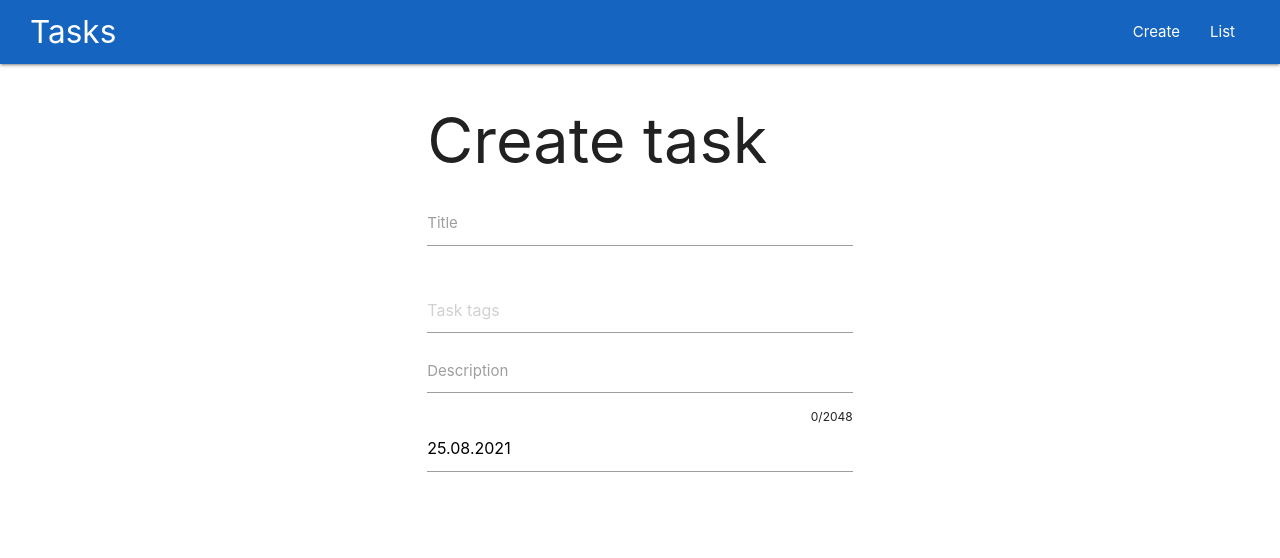
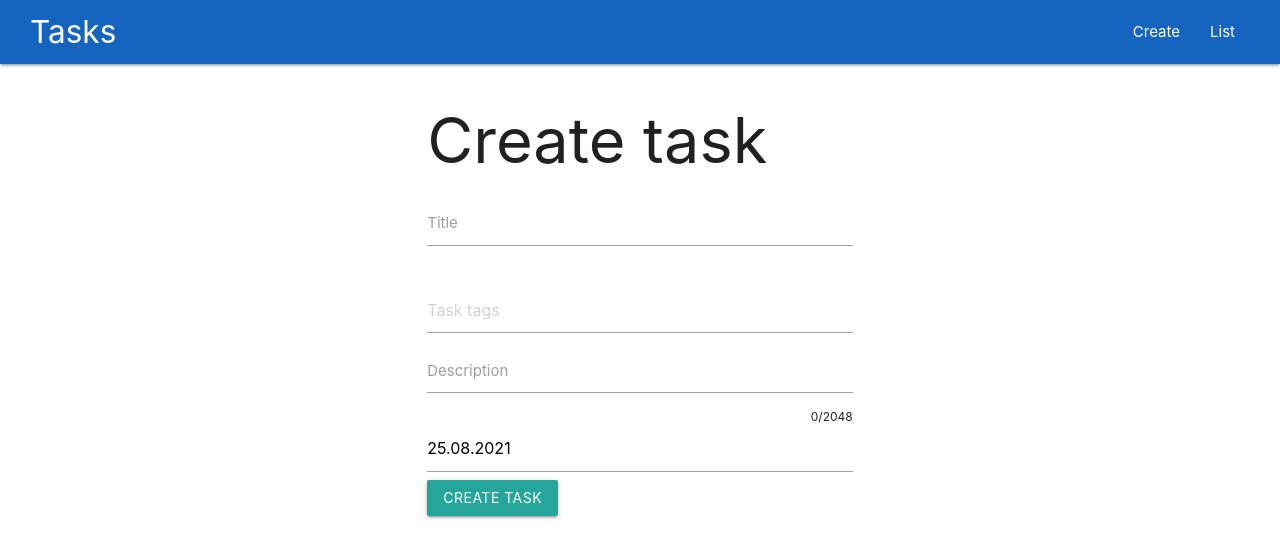
Before and after one commit to ili-che-w/tasks-app, a Vue app: page / in a window 1280 px wide. Shown: the top 558 px of the page. Built offline with nearby package versions, Linux system fonts and the light colour scheme.

Commit message:
[+] create task submit button

```diff
--- a/src/views/Create.vue
+++ b/src/views/Create.vue
@@ -25,6 +25,8 @@
       </div>
 
       <input type="text" ref="datepicker">
+
+      <button class="btn" type="submit">Create task</button>
     </div>
   </div>
 </template>
```
